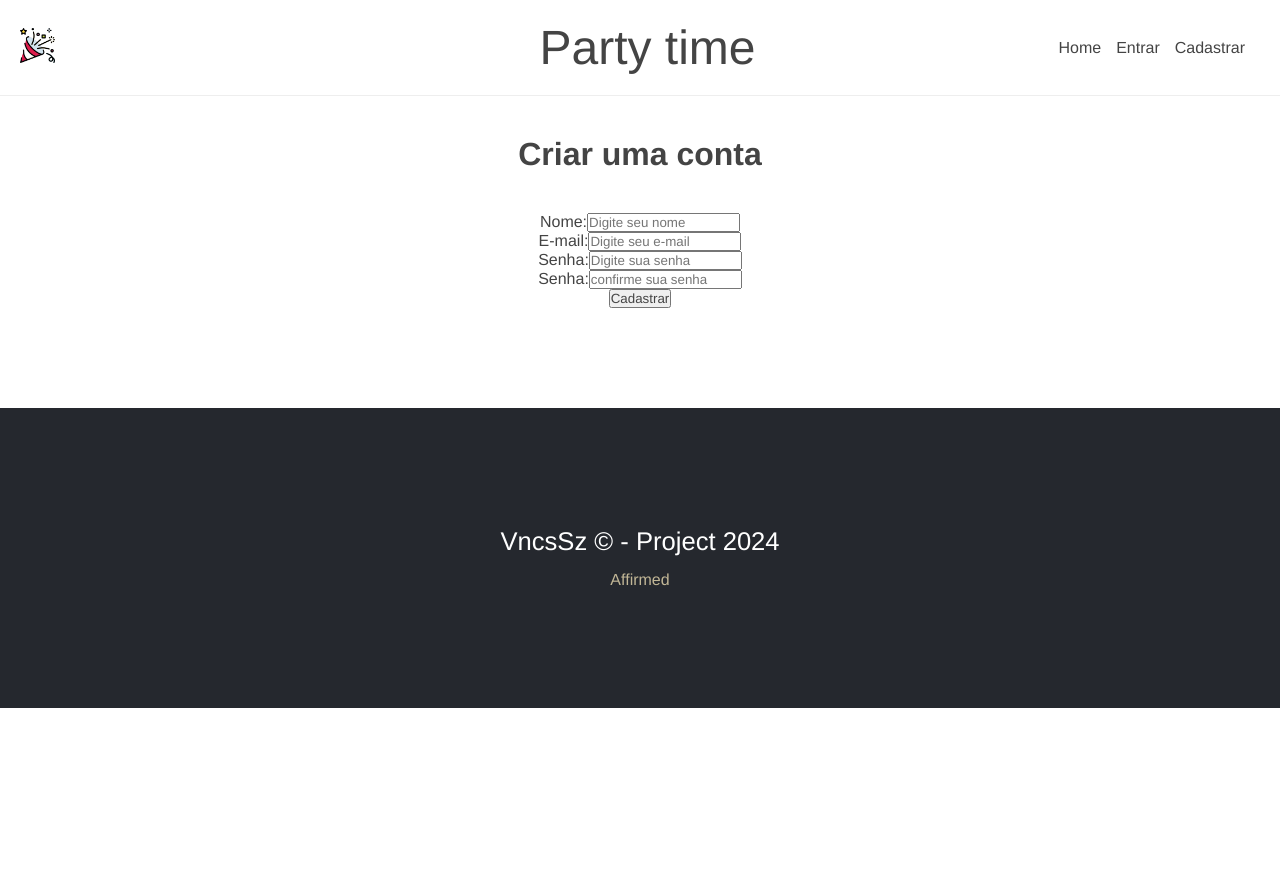
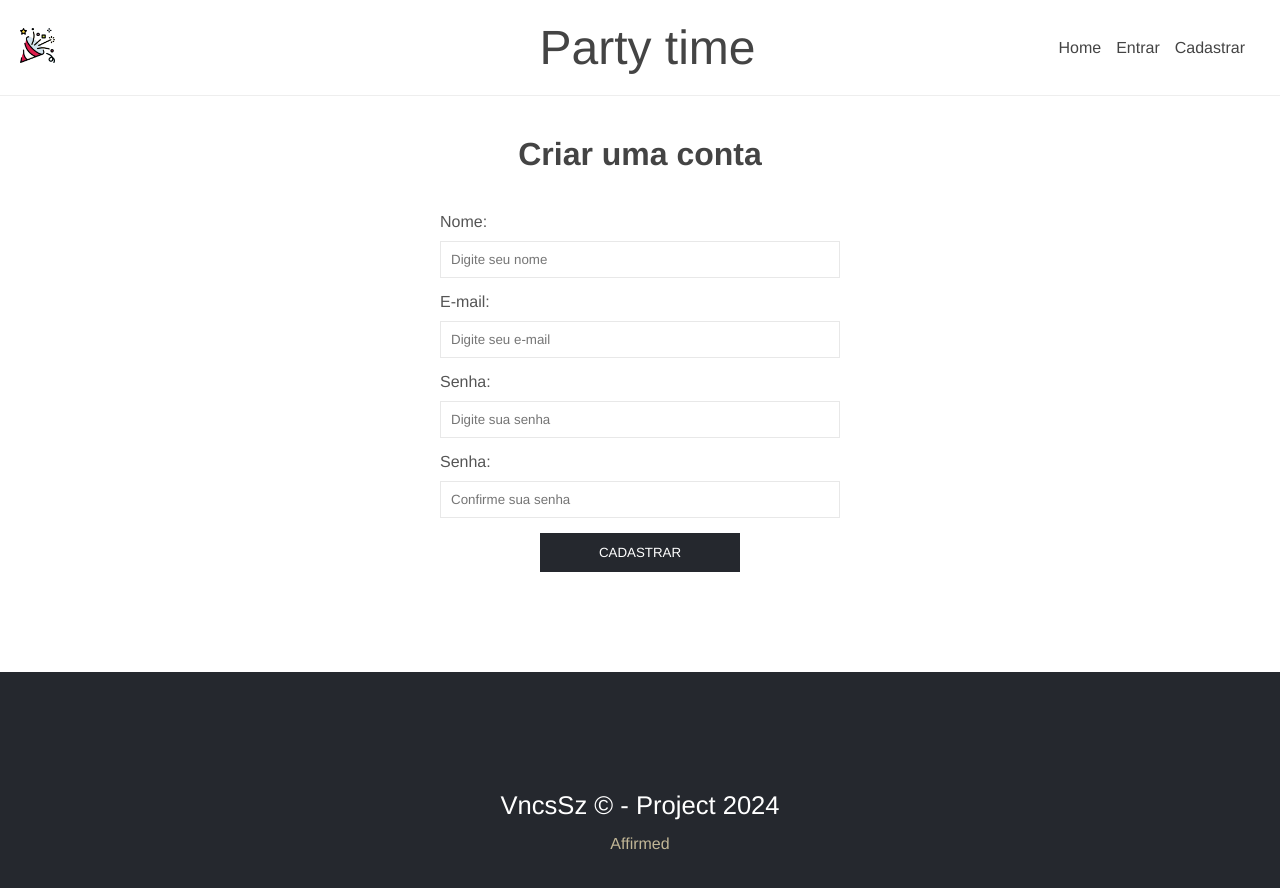
Before and after one commit to VncsSz/P-Time, a Vue app in the folder frontend/: page /register in a window 1280 px wide. Shown: the top 888 px of the page. Before the commit the page ends 800 px from the top, so only its background shows below. Built offline with nearby package versions, Linux system fonts and the light colour scheme.

Commit message:
User form CSS

```diff
--- /dev/null
+++ b/frontend/src/components/Message.vue
@@ -0,0 +1,33 @@
+<template>
+    <p class="msg" :class="msgClass" v-if="msg">{{ msg }}</p>
+</template>
+
+<script>
+export default {
+    name: "Message",
+    props:["msg","msgClass"]
+}
+</script>
+
+<style scoped>
+.msg {
+    max-width: 500px;
+    margin: 20px auto;
+    padding: 20px;
+    text-align: center;
+    border: 1px solid #CCC;
+    border-radius: 5px;
+}
+
+.success{
+    color: #155724;
+    background-color: #d4edda;
+    border-color: #c3e6cb;
+}
+
+.error{
+    color: #721c24;
+    background-color: #f8d7da;
+    border-color: #f5c6cb;
+}
+</style>
--- a/frontend/src/components/UserForm.vue
+++ b/frontend/src/components/UserForm.vue
@@ -1,6 +1,7 @@
 <template>
     <div>
-       <form action="" id="user-form">
+        <Message :msg="msg" :msgClass="msgClass" />
+       <form id="user-form" @submit="page === 'register' ? register($event) : update($event)">
         <div class="input-container">
             <label for="name">Nome:</label>
             <input type="text" id="name" v-model="name" placeholder="Digite seu nome">
@@ -18,7 +19,7 @@
 
         <div class="input-container">
             <label for="confirmpassword">Senha:</label>
-            <input type="password" id="confirmpassword" v-model="confirmpassword" placeholder="confirme sua senha">
+            <input type="password" id="confirmpassword" v-model="confirmpassword" placeholder="Confirme sua senha">
         </div>
         <InputSubmit :text="btnText" />
        </form>
@@ -27,6 +28,7 @@
 
 <script>
 import InputSubmit from './form/InputSubmit.vue'
+import Message from './Message.vue'
 
 export default {
     name: "RegisterForm",
@@ -36,16 +38,49 @@ export default {
             email: null,
             password: null,
             confirmpassword: null,
-            btnText: "Cadastrar"
+            msg: null,
+            msgClass: null
         }
     },
+    props: ["user", "page", "btnText"],
     components: {
-        InputSubmit
+        InputSubmit,
+        Message
+    },
+    methods: {
+        async register(e){
+
+            e.preventDefault();
+
+            console.log("OK")
+        }
     }
 
 }
 </script>
 
 <style scoped>
+#user-form{
+    max-width: 400px;
+    margin: 0 auto;
+    display: flex;
+    flex-direction: column;
+}
 
+.input-container {
+    display: flex;
+    flex-direction: column;
+    margin-bottom: 15px;
+    text-align: left;
+}
+
+.input-container label{
+    margin-bottom: 10px;
+    color: #555
+}
+
+.input-container input{
+    padding: 10px;
+    border: 1px solid #e8e8e8;
+}
 </style>
--- a/frontend/src/components/form/InputSubmit.vue
+++ b/frontend/src/components/form/InputSubmit.vue
@@ -12,5 +12,19 @@ export default{
 </script>
 
 <style scoped>
+input{
+    width: 200px;
+    margin: 0 auto;
+    text-transform: uppercase;
+    color: #FFF;
+    background-color: #25282e;
+    border: 0;
+    padding: 12px;
+    cursor: pointer;
+    transition: .5s;
+}
 
+input:hover{
+    background-color: #141619
+}
 </style>
--- a/frontend/src/views/Register.vue
+++ b/frontend/src/views/Register.vue
@@ -1,7 +1,7 @@
 <template>
     <div class="register">
         <h1>Criar uma conta</h1>
-        <UserForm />
+        <UserForm :user= "{}" page="register" btnText="Cadastrar" />
     </div>
 </template>
 
```
